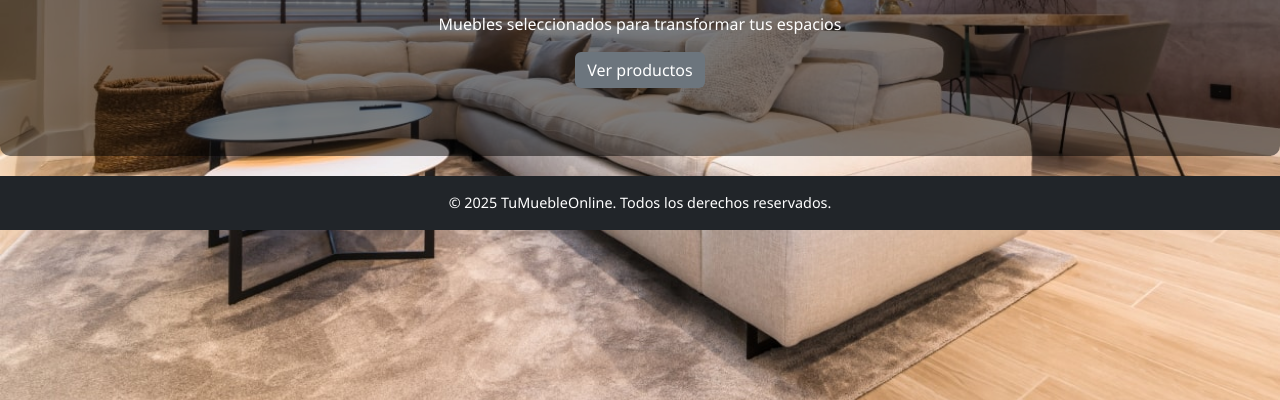
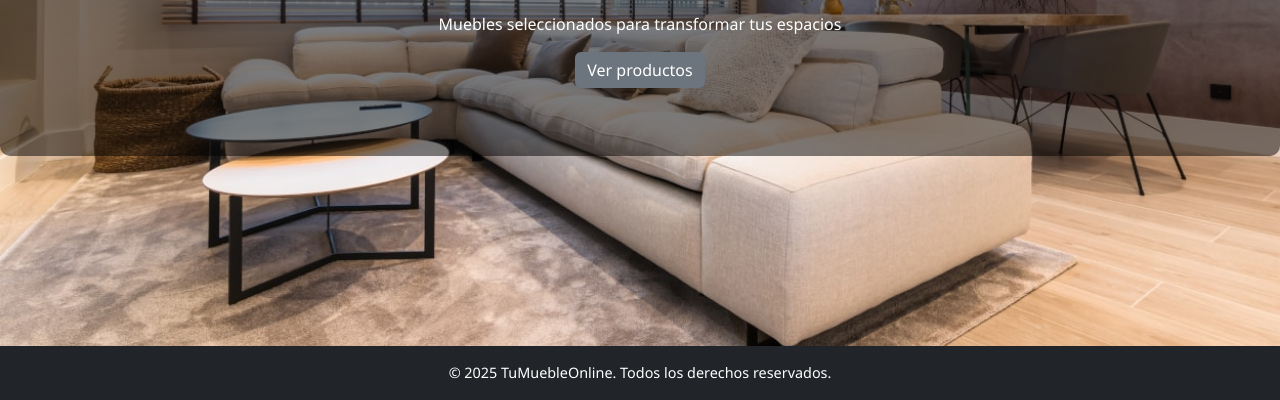
Before and after one commit to BeNunDev/primer-repo, a plain HTML site: page Ecommerce-TuMuebleOnline/index.html in a window 1280 px wide. Shown: the part 400-800 px from the top of the page. Drawn offline with nearby package versions, Linux system fonts and the light colour scheme.

Commit message:
footer fijo

```diff
--- a/Ecommerce-TuMuebleOnline/Css/styles.css
+++ b/Ecommerce-TuMuebleOnline/Css/styles.css
@@ -73,7 +73,17 @@ section h2 {
   background-color: #6c757d;
   color: #fff;
 }
+html,
+body {
+  height: 100%;
+  margin: 0;
+  display: flex;
+  flex-direction: column;
+}
 
+main {
+  flex: 1;
+}
 footer {
   font-size: 0.9rem;
 }
--- a/Ecommerce-TuMuebleOnline/index.html
+++ b/Ecommerce-TuMuebleOnline/index.html
@@ -47,7 +47,7 @@
         </div>
       </div>
     </nav>
-
+    <main>
       <header class="bg-dark text-white text-center py-5">
         <h1>Bienvenidos a TuMuebleOnline</h1>
         <p>Diseño y confort para tu hogar</p>
@@ -65,6 +65,7 @@
           </div>
         </section>
       </div>
+    </main>
 
     <footer class="bg-dark text-white text-center py-3">
       <p class="mb-0">
```
Also changed, not shown: Ecommerce-TuMuebleOnline/Secciones/contacto.html (+2 -1 lines), Ecommerce-TuMuebleOnline/Secciones/productos.html (+2 -1 lines), Ecommerce-TuMuebleOnline/Secciones/sobre-nosotros.html (+6 -5 lines). Lines whose indentation alone changed are shown as unchanged.
